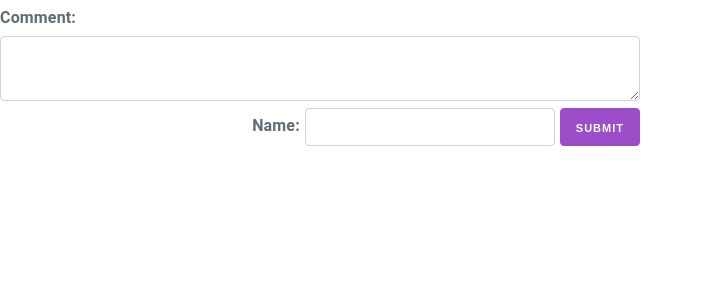
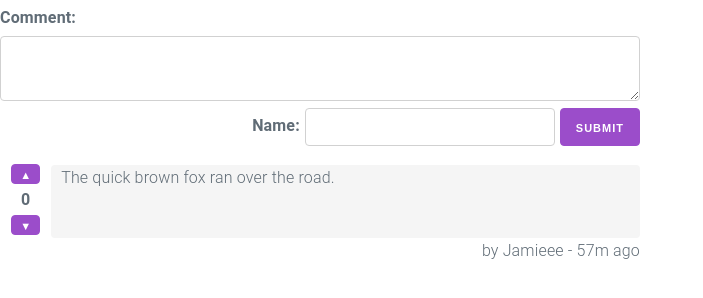
Before and after one commit to JamiePrentice/Comments, a website built with webpack: page UI/goal.html in a window 1280 px wide. Shown: the whole page, without its empty margins (0-703 px from the left). Built offline with nearby package versions, Linux system fonts and the light colour scheme.

Commit message:
Comment Text - Alignment!

```diff
--- a/UI/comments.js
+++ b/UI/comments.js
@@ -108,48 +108,53 @@ function generateForm() {
     };
 
     var list = form.appendChild(document.createElement("div"));
-    list.id = "comments-list";
+    list.id = "brandname-comments-list";
 }
 
 function renderComment(data) {
-    var list = document.getElementById("comments-list");
+    var list = document.getElementById("brandname-comments-list");
 
     var comment = list.appendChild(document.createElement("div"));
     comment.id = "comment-" + data.id;
     comment.setAttribute('up', false);
     comment.setAttribute('down', false);
 
-    var controls = comment.appendChild(document.createElement("div"));
-    controls.id = "comment-controls";
+    var row = comment.appendChild(document.createElement("div"));
+    row.className = "row";
+
+    var controls = row.appendChild(document.createElement("div"));
+    controls.className = "column column-8 center";
 
     var up = controls.appendChild(document.createElement("button"));
     up.id = "comment-up-" + data.id;
+    up.className = "vote";
     up.innerHTML = "&#9650;";
     up.onclick = function () {
         incrementScore(data.id);
     };
 
     var score = controls.appendChild(document.createElement("div"));
+    score.id = "comment-score-" + data.id;
+    score.className = "score";
     score.innerHTML = data.score;
-    score.id = "comment-score-" + data.id;
 
     var down = controls.appendChild(document.createElement("button"));
     down.id = "comment-down-" + data.id;
+    down.className = "vote";
     down.innerHTML = "&#9660;";
     down.onclick = function () {
         decrementScore(data.id);
     };
 
-    var text = comment.appendChild(document.createElement("div"));
+    var text = row.appendChild(document.createElement("div"));
     text.id = "comments-text";
+    text.className = "column comment-text";
     text.innerHTML = data.text;
 
     var footer = comment.appendChild(document.createElement("div"));
-    footer.id = "comments-footer";
+    footer.className = "float-right";
 
-    footer.appendChild(document.createTextNode(data.username + " @ " + timeSince(data.createdTime)));
-
-    footer.appendChild(document.createElement("hr"));
+    footer.appendChild(document.createTextNode("by " + data.username + " - " + timeSince(data.createdTime) + " ago"));
 }
 
 function renderComments() {
@@ -161,7 +166,7 @@ function renderComments() {
 }
 
 function clearComments() {
-    document.getElementById("comments-list").innerHTML = "";
+    document.getElementById("brandname-comments-list").innerHTML = "";
 }
 
 function clearInput() {
--- a/UI/goal.html
+++ b/UI/goal.html
@@ -19,6 +19,24 @@
             </div>
         </div>
 
+        <div id="comments-list">
+            <div id="comment-1" up="false" down="false">
+                <div class="row">
+                    <div class="column column-8 center">
+                        <button class="vote" id="comment-up-1">&#9650;</button>
+                        <label class="score" id="comment-score-1">0</label>
+                        <button class="vote" id="comment-down-1">&#9660;</button>
+                    </div>
+                    <div class="column comment-text">
+                        The quick brown fox ran over the road.
+                    </div>
+                </div>
+                <div class="float-right">
+                    by Jamieee - 57m ago
+                </div>
+            </div>
+        </div>
+
     </div>
 
     <!-- END -->
--- a/UI/stylesheet.css
+++ b/UI/stylesheet.css
@@ -2,6 +2,11 @@
     flex-direction: row;
     margin-left: 0rem;
     width: calc(100%);
+}
+
+.row .column.column-8 {
+    flex: 0 0 8%;
+    max-width: 8%
 }
 
 textarea {
@@ -19,10 +24,43 @@ label {
     margin-top: 0.5rem;
 }
 
-html{
+label.score {
+    margin-right: 0rem;
+    margin-top: 0rem
+}
+
+.center {
+    text-align: center;
+}
+
+button.vote {
+    margin-top: 0rem;
+    margin-bottom: 0rem;
+    padding: 0.8rem;
+    padding-top: 1rem;
+    height: 0rem;
+    letter-spacing: 0rem;
+    line-height: 0rem;
+    margin: auto;
+}
+
+.comment-text {
+    margin-top: 0.4rem;
+    border-radius: .4rem;
+    background: #F5F5F5;
+}
+
+.score {
+    margin-top: 0rem;
+    margin-bottom: -0.4rem;
+    text-align: center;
+    margin: auto;
+}
+
+html {
     width: 50%;
 }
 
-input[type="text"]{
+input[type="text"] {
     min-width: 25rem;
 }
```
Also changed, not shown: UI/dist/output.css, UI/dist/output.js.
